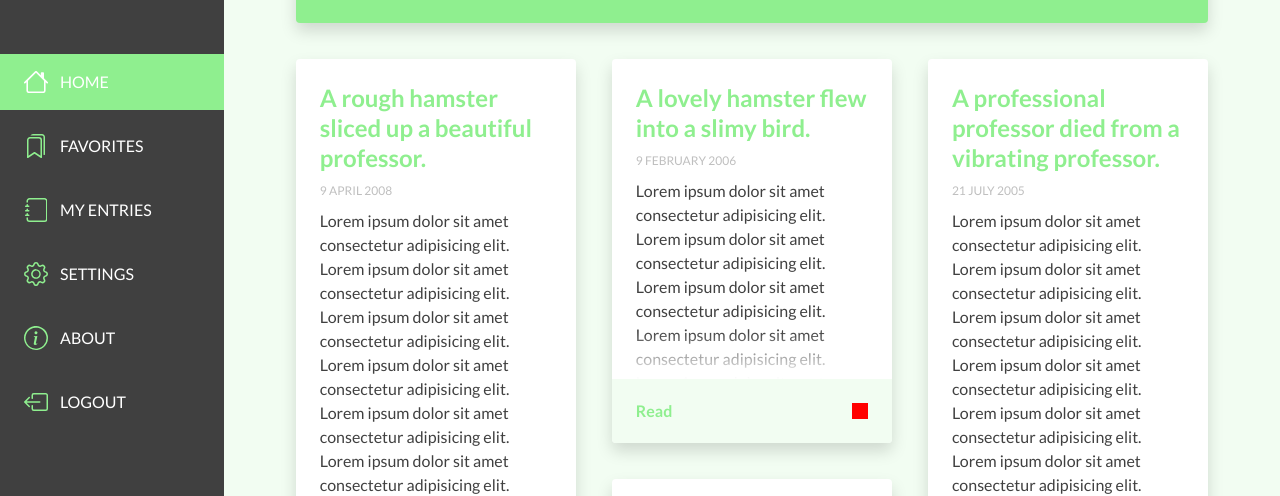
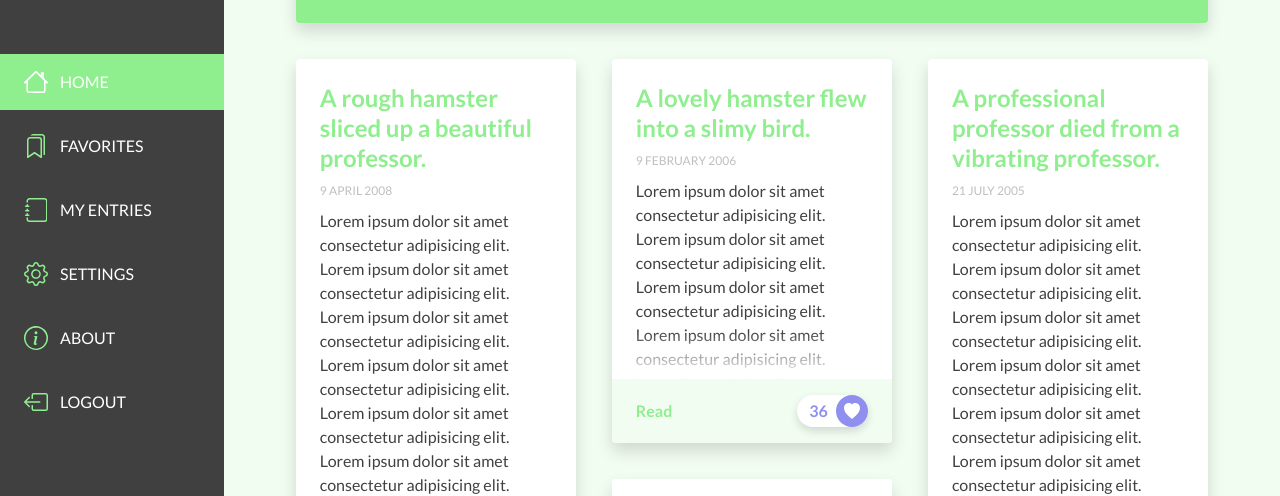
Before and after one commit to daniel-g-p/journall-app, a Vue app: page / in a window 1280 px wide. Shown: the part 198-694 px from the top of the page. Built offline with nearby package versions, Linux system fonts and the light colour scheme.

Commit message:
bind like button to like number input

```diff
--- a/src/components/BaseEntry.vue
+++ b/src/components/BaseEntry.vue
@@ -12,7 +12,7 @@
          <div class="entry__links">
             <a v-bind:href="id" class="entry__link">Read</a>
          </div>
-         <div class="entry__like"></div>
+         <base-like-button v-bind:totalLikes="totalLikes"></base-like-button>
       </div>
    </base-card>
 </template>
--- /dev/null
+++ b/src/components/BaseLikeButton.vue
@@ -0,0 +1,72 @@
+<template>
+   <div class="like">
+      <div class="like__number">{{ formattedLikes }}</div>
+      <div class="like__icon-box">
+         <svg class="like__icon" viewBox="0 0 16 16">
+            <path
+               d="M8,1.4C3.56-3.46-7.53,5.05,8,16,23.53,5.05,12.44-3.46,8,1.4Z"
+            />
+         </svg>
+      </div>
+   </div>
+</template>
+
+<script>
+export default {
+   props: {
+      totalLikes: {
+         type: Number,
+         required: true,
+      },
+   },
+   computed: {
+      likesDividedBy100() {
+         return Math.round(this.totalLikes / 100).toString();
+      },
+      formattedLikes() {
+         return this.totalLikes >= 1000
+            ? this.likesDividedBy100.slice(0, -1) +
+                 "." +
+                 this.likesDividedBy100[this.likesDividedBy100.length - 1] +
+                 "K"
+            : this.totalLikes;
+      },
+   },
+   mounted() {
+      console.log(this.likesDividedBy100);
+   },
+};
+</script>
+
+<style lang="scss" scoped>
+@import "../scss/abstracts.scss";
+
+.like {
+   height: 2rem;
+   border-radius: 1rem;
+   background-color: $color-white;
+   display: flex;
+   justify-content: space-between;
+   align-items: center;
+   box-shadow: 0 0.25rem 0.5rem $color-shadow;
+   &__number {
+      font-weight: 700;
+      color: $color-purple;
+      margin-left: 0.75rem;
+      margin-right: 0.5rem;
+   }
+   &__icon-box {
+      width: 2rem;
+      height: 2rem;
+      border-radius: 50%;
+      background-color: $color-purple;
+      display: flex;
+      justify-content: center;
+      align-items: center;
+   }
+   &__icon {
+      height: 1rem;
+      fill: $color-white;
+   }
+}
+</style>
--- a/src/main.js
+++ b/src/main.js
@@ -6,6 +6,7 @@ import BaseCard from "./components/BaseCard.vue";
 import BaseDropdown from "./components/BaseDropdown.vue";
 import BaseGrid from "./components/BaseGrid.vue";
 import BaseEntry from "./components/BaseEntry.vue";
+import BaseLikeButton from "./components/BaseLikeButton.vue";
 
 const app = createApp(App);
 
@@ -14,5 +15,6 @@ app.component("base-card", BaseCard);
 app.component("base-dropdown", BaseDropdown);
 app.component("base-grid", BaseGrid);
 app.component("base-entry", BaseEntry);
+app.component("base-like-button", BaseLikeButton);
 
 app.mount("#app");
```
